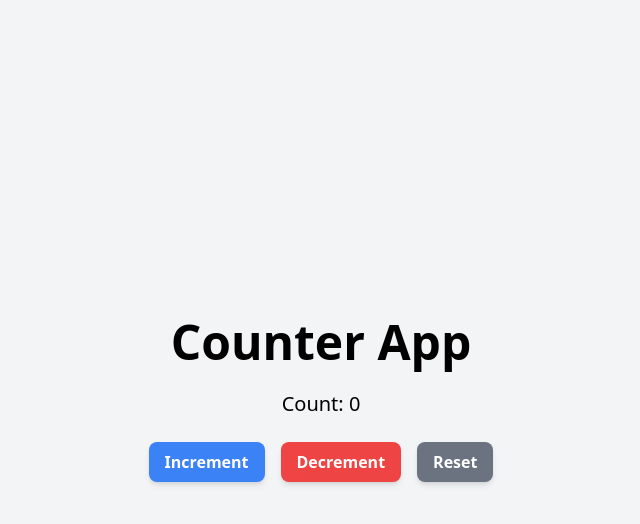
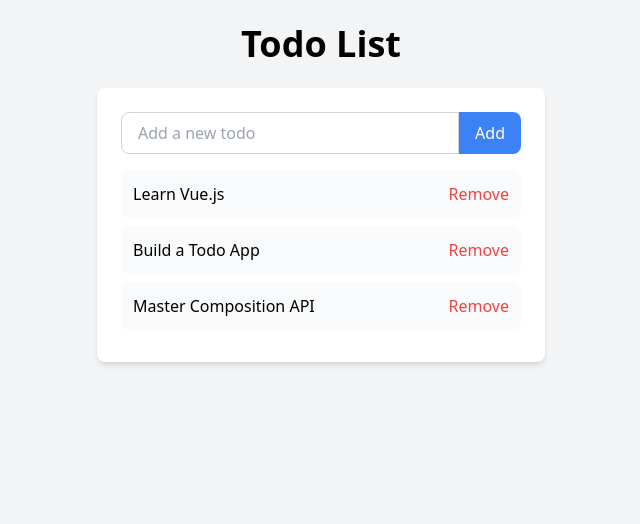
Before and after one commit to emmarcaber/vue-hike, a Vue app: page / in a window 1280 px wide. Shown: the top 524 px of the page, without its empty margins (319-959 px from the left). Built offline with nearby package versions, Linux system fonts and the light colour scheme.

Commit message:
Feat: add TodoList component for managing todos

```diff
--- /dev/null
+++ b/src/1_Core_Vue_Foundation/TodoList.vue
@@ -0,0 +1,55 @@
+<script setup>
+import { ref } from 'vue'
+
+const newTodo = ref('')
+const todos = ref(['Learn Vue.js', 'Build a Todo App', 'Master Composition API'])
+
+const addTodo = () => {
+  if (newTodo.value) {
+    todos.value.push(newTodo.value)
+    newTodo.value = ''
+  }
+}
+
+const removeTodo = (index) => {
+  todos.value.splice(index, 1)
+}
+</script>
+
+<template>
+  <div class="min-h-screen bg-gray-100 p-6">
+    <h1 class="text-4xl font-bold mb-6 text-center">Todo List</h1>
+    <div class="max-w-md mx-auto bg-white p-6 rounded-lg shadow-md">
+      <div class="flex mb-4">
+        <input
+          v-model="newTodo"
+          @keyup.enter="addTodo"
+          type="text"
+          placeholder="Add a new todo"
+          class="flex-grow px-4 py-2 border border-gray-300 rounded-l-lg focus:outline-none focus:ring-2 focus:ring-blue-500"
+        />
+        <button
+          @click="addTodo"
+          class="px-4 py-2 bg-blue-500 text-white rounded-r-lg hover:bg-blue-600 focus:outline-none focus:ring-2 focus:ring-blue-500"
+        >
+          Add
+        </button>
+      </div>
+      <ul>
+        <li
+          v-for="(todo, index) in todos"
+          :key="index"
+          class="flex justify-between items-center bg-gray-50 p-3 mb-2 rounded-lg"
+        >
+          <span>{{ todo }}</span>
+          <button
+            @click="removeTodo(index)"
+            class="text-red-500 hover:text-red-700 focus:outline-none"
+          >
+            Remove
+          </button>
+        </li>
+      </ul>
+    </div>
+  </div>
+</template>
--- a/src/App.vue
+++ b/src/App.vue
@@ -1,10 +1,12 @@
 <script setup>
-import CounterApp from './1_Core_Vue_Foundation/CounterApp.vue'
+// import CounterApp from './1_Core_Vue_Foundation/CounterApp.vue'
+import TodoList from './1_Core_Vue_Foundation/TodoList.vue'
 </script>
 
 <template>
   <div id="app">
-    <CounterApp />
+    <!-- <CounterApp /> -->
+    <TodoList />
   </div>
 </template>
 
```
